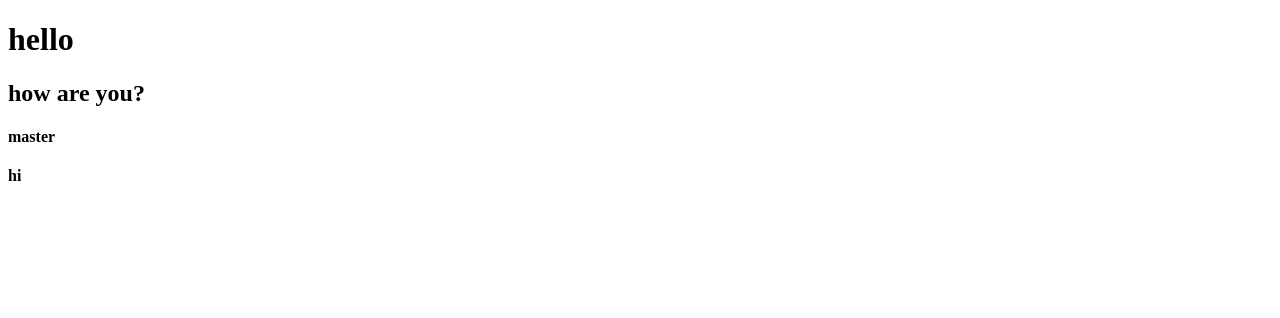
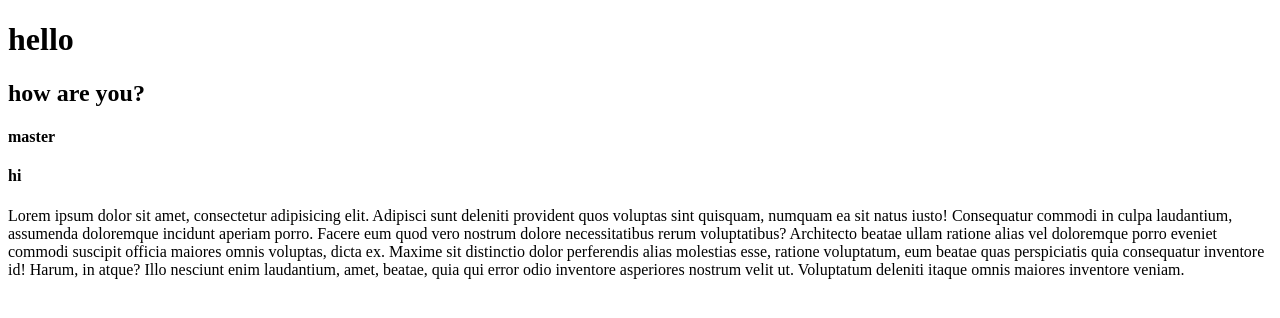
Before and after one commit to Hamidreza777/shmas, a plain HTML site: page index.html in a window 1280 px wide. Drawn offline with Linux system fonts and the light colour scheme.

Commit message:
add lorem

```diff
--- a/index.html
+++ b/index.html
@@ -10,5 +10,7 @@
     <h2>how are you?</h2>
     <h4>master</h4>
     <h4>hi</h4>
+
+    <p>Lorem ipsum dolor sit amet, consectetur adipisicing elit. Adipisci sunt deleniti provident quos voluptas sint quisquam, numquam ea sit natus iusto! Consequatur commodi in culpa laudantium, assumenda doloremque incidunt aperiam porro. Facere eum quod vero nostrum dolore necessitatibus rerum voluptatibus? Architecto beatae ullam ratione alias vel doloremque porro eveniet commodi suscipit officia maiores omnis voluptas, dicta ex. Maxime sit distinctio dolor perferendis alias molestias esse, ratione voluptatum, eum beatae quas perspiciatis quia consequatur inventore id! Harum, in atque? Illo nesciunt enim laudantium, amet, beatae, quia qui error odio inventore asperiores nostrum velit ut. Voluptatum deleniti itaque omnis maiores inventore veniam.</p>
 </body>
 </html>
```
